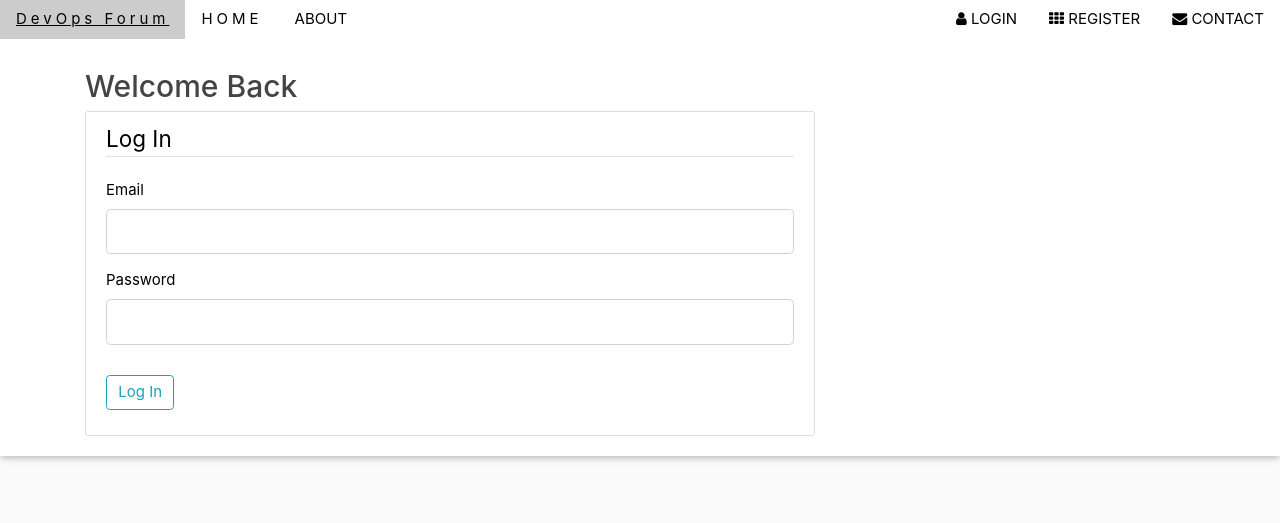
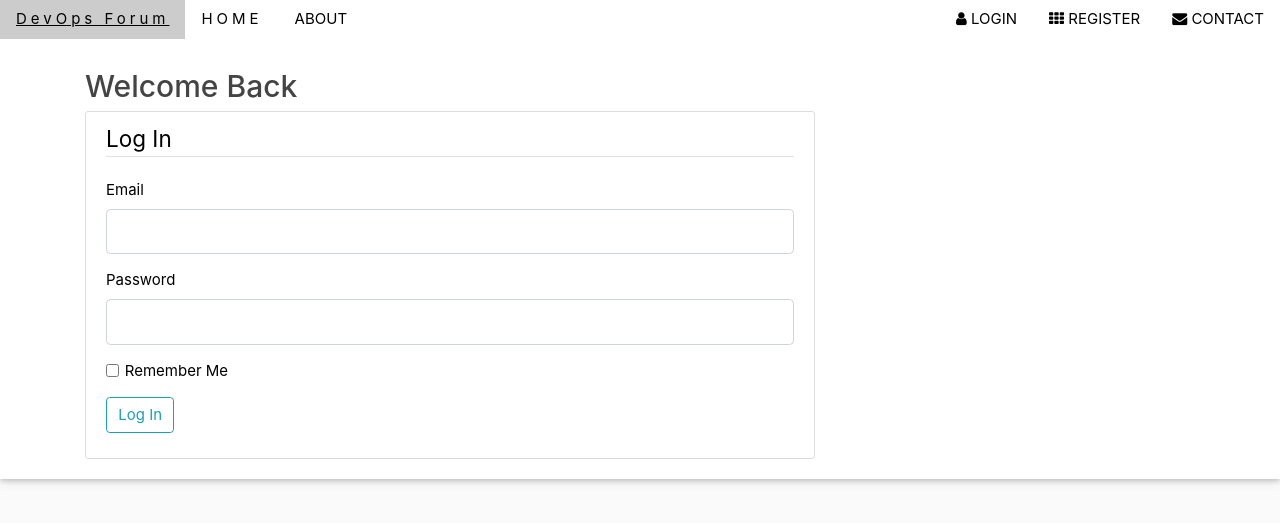
Before and after one commit to RitikSVala/DevOps, a Flask app: page /loginform in a window 1280 px wide. Shown: the top 523 px of the page. Run offline with Flask 2, Linux system fonts and the light colour scheme; some libraries are stand-ins or nearby versions.

Commit message:
Commit with log in system working

```diff
--- a/devops_project/forms.py
+++ b/devops_project/forms.py
@@ -30,3 +30,4 @@ class LoginForm(FlaskForm):
      user_email = StringField("Email", validators=[DataRequired(),Email()])
      user_password = PasswordField("Password", validators=[DataRequired()])
      submit = SubmitField("Log In")
+     remember = BooleanField('Remember Me')
--- a/devops_project/models.py
+++ b/devops_project/models.py
@@ -10,7 +10,7 @@ def load_user(user_id):
     ##return user using the id
     return User.query.get(int(user_id))
 
-class User(db.Model):
+class User(db.Model, UserMixin):
     ##Unique number to define different users also the primary key ("primary_key=True")
     id = db.Column(db.Integer, primary_key=True)
     ##String with a max char value of "20", user_names need to be unique so pass in "unique=true"
--- a/devops_project/routes.py
+++ b/devops_project/routes.py
@@ -4,7 +4,7 @@ from flask import render_template, url_for, flash, redirect
 from devops_project import app, db, bcrypt
 from devops_project.forms import RegistrationForm, LoginForm
 from devops_project.models import User, Upload
-
+from flask_login import login_user
 
 ##Temporary Data Set
 uploads = [
@@ -58,12 +58,12 @@ def register():
 def login():
     form = LoginForm()
     if form.validate_on_submit():
-        if form.user_email.data =="something@blog.com" and form.user_password.data == "password":
-            #Validate Message shows log in was succeessful (parameteres met)
-            flash("Log In Successful!", "success")
-            ##Redirect user to home page
-            return redirect(url_for('home'))
-        ##If parameters not met (unsuccessful login) Display message to let user know
+        ##Check if user exists in current database
+        user= User.query.filter_by(user_email=form.user_email.data).first()
+        ##check if user exists as well as if the password and user email match
+        if user and bcrypt.check_password_hash(user.user_password, form.user_password.data):
+            login_user(user, remember=form.remember.data)
+            return redirect(url_for("home"))
         else:
             flash("Login has been unsuccessful. Try Again!","danger")
     return render_template("login_form.html", form=form)
--- a/devops_project/templates/login_form.html
+++ b/devops_project/templates/login_form.html
@@ -33,6 +33,10 @@
                         {{ form.user_password(class="form-control form-control-lg") }}
                     {% endif %}
                 </div>
+                <div class="form-check">
+                    {{ form.remember(class="form-check-input") }}
+                    {{ form.remember.label(class="form-check-label") }}
+                </div>
             </fieldset>
             <div class="form-group">
                 {{ form.submit(class="btn btn-outline-info") }}
--- a/run.py
+++ b/run.py
@@ -1,4 +1,5 @@
 from devops_project import app
 
+##imports all .py files and runs it through here
 if __name__ == "__main__":
     app.run(debug=True)
```
